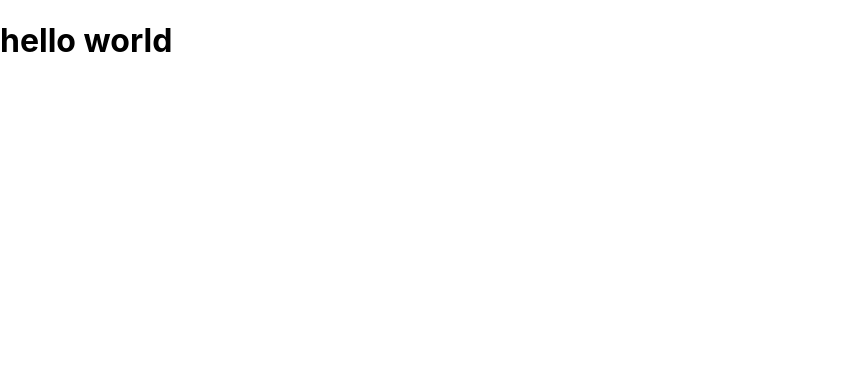
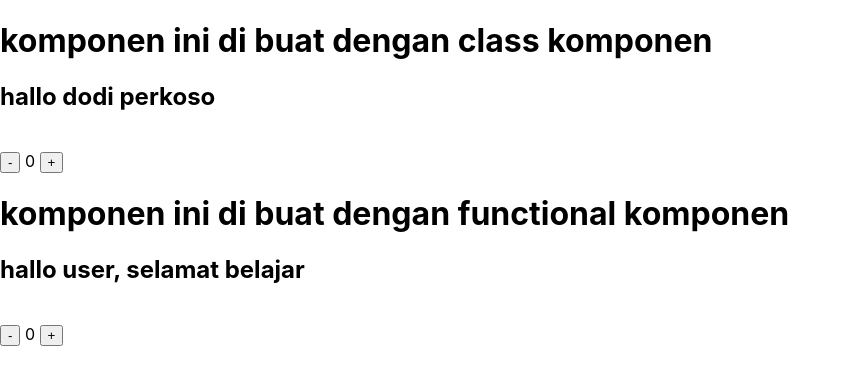
Before and after one commit to RandyLopulalan/belajar-react, a React (Create React App) app: page / in a window 1280 px wide. Shown: the top 384 px of the page, without its empty margins (0-851 px from the left). Built offline with nearby package versions, Linux system fonts and the light colour scheme.

Commit message:
basic component

```diff
--- a/src/App.js
+++ b/src/App.js
@@ -1,10 +1,9 @@
-import Welcome from "./Materi/Komponen/index"
-
+import Komponen from "./Materi/Komponen"
 
 function App() {
   return (
     <div className="App">
-     <Welcome />
+      <Komponen />
     </div>
   );
 }
--- a/src/Materi/Komponen/index.jsx
+++ b/src/Materi/Komponen/index.jsx
@@ -1,12 +1,14 @@
 import React from "react";
 import ClassComponent from "./pembahasan/ClassComponent";
+import FunctionalComponent from "./pembahasan/FunctionalComponent";
 
 export default class Komponen extends React.Component{
 
     render(){
         return(
             <div>
-                <ClassComponent />
+                <ClassComponent nama="dodi perkoso" />
+                <FunctionalComponent/>
             </div>
         )
     }
--- a/src/Materi/Komponen/pembahasan/ClassComponent.jsx
+++ b/src/Materi/Komponen/pembahasan/ClassComponent.jsx
@@ -2,10 +2,30 @@
 
 class ClassComponent extends React.Component{
 
+    state = {
+        value: 0
+    }
+
+   handlePlus = () => {
+        this.setState({value: this.state.value + 1})
+    }
+
+    handleMinus = () => {
+        if(this.state.value > 0){
+            this.setState({value: this.state.value - 1})
+        }
+    }
+
     render(){
         return(
             <div>
-                <h1>hello world</h1>
+                <h1>komponen ini di buat dengan class komponen</h1>
+                <h2>hallo {this.props.nama}</h2>
+                <br />
+                <button onClick={this.handleMinus}>-</button>
+                <span>{` ${this.state.value} `}</span>
+                <button onClick={this.handlePlus}>+</button>
+                <br />
             </div>
         )
     }
--- /dev/null
+++ b/src/Materi/Komponen/pembahasan/FunctionalComponent.jsx
@@ -0,0 +1,32 @@
+import { useState } from "react"
+
+const FunctionalComponent = ({nama}) =>{
+
+    const [value, setValue] = useState(0)
+
+    const handlePlus = () => {
+        setValue(value + 1)
+    }
+
+    const handleMinus = () => {
+        if(value > 0){
+            setValue(value - 1)
+        }
+    }
+
+    return(
+        <div>
+            <h1>komponen ini di buat dengan functional komponen</h1>
+            <h2>hallo {nama}, selamat belajar </h2>
+            <br />
+            <button onClick={handleMinus}>-</button>
+            <span>{` ${value} `}</span>
+            <button onClick={handlePlus}>+</button>
+        </div>
+    )
+}
+
+FunctionalComponent.defaultProps = {
+    nama: 'user'
+}
+export default FunctionalComponent
```
